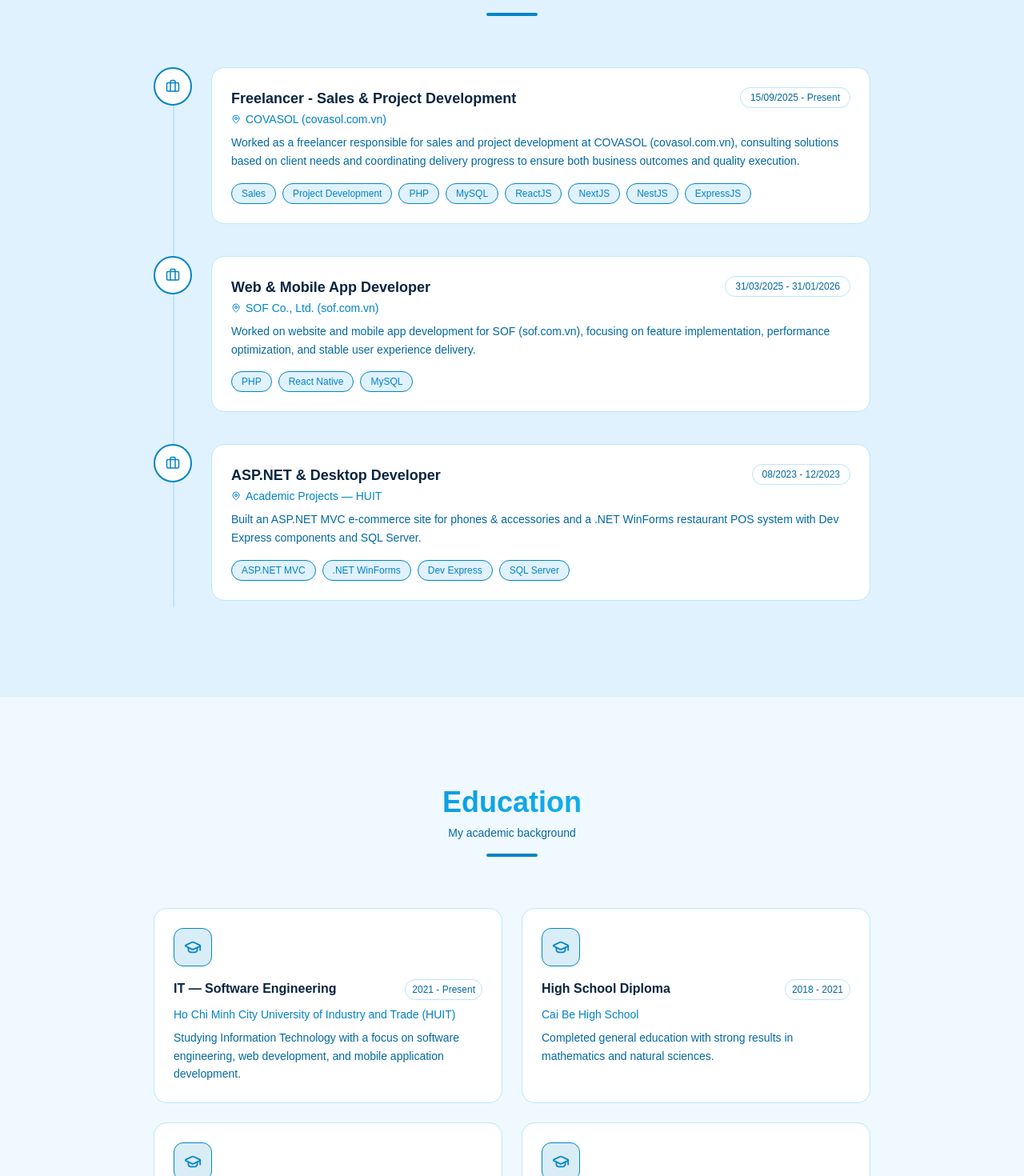
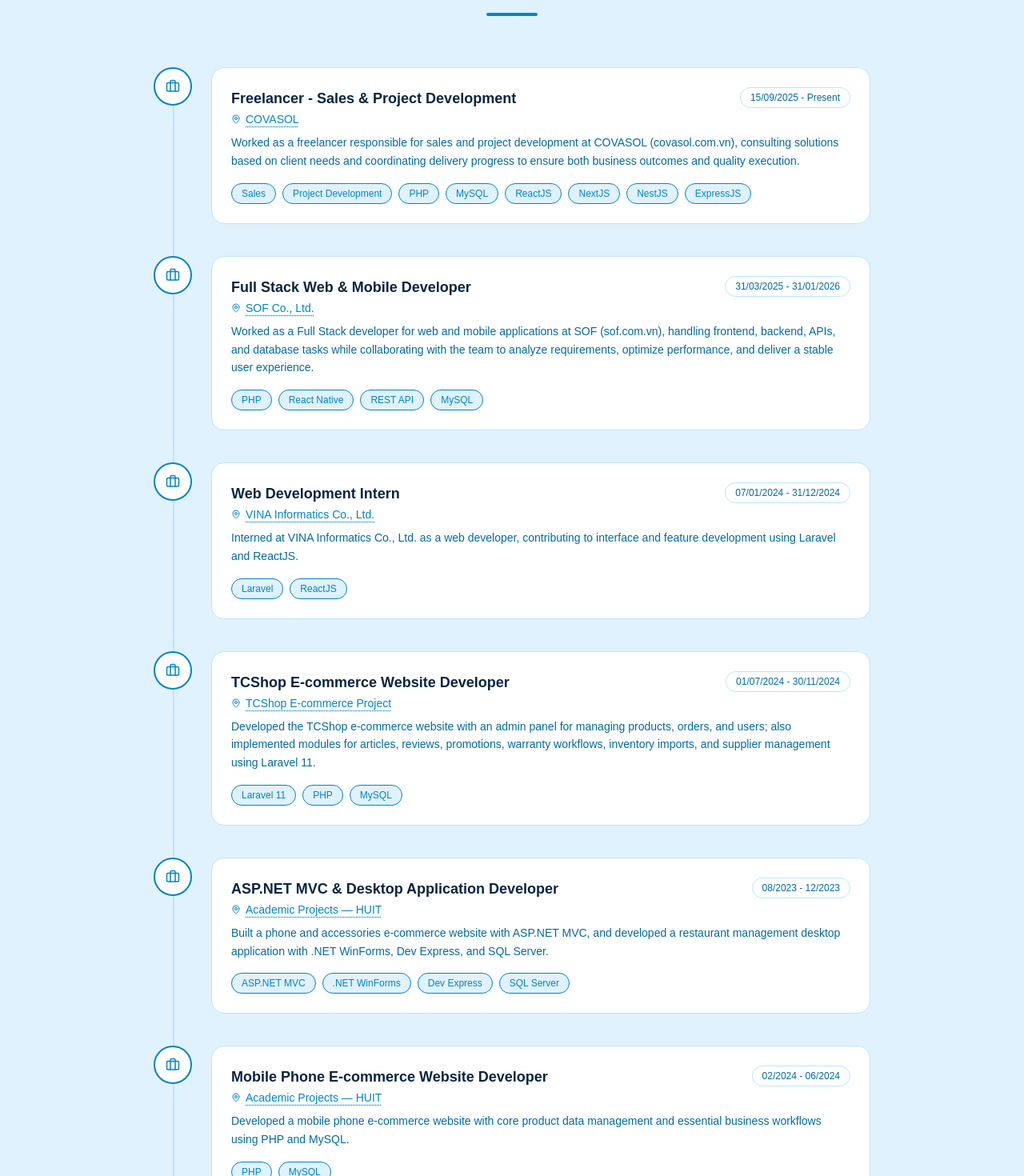
Before and after one commit to CongCaoIT/portfolio, a Next.js app: page /en in a window 1280 px wide. Shown: the part 5300-6770 px from the top of the page at 80% size. Built offline with nearby package versions, Linux system fonts and the light colour scheme.

Commit message:
Cập nhật kinh nghiệm

```diff
--- a/messages/en.json
+++ b/messages/en.json
@@ -245,7 +245,8 @@
     "items": {
       "job1": {
         "title": "Freelancer - Sales & Project Development",
-        "company": "COVASOL (covasol.com.vn)",
+        "company": "COVASOL",
+        "website": "https://covasol.com.vn/",
         "period": "15/09/2025 - Present",
         "description": "Worked as a freelancer responsible for sales and project development at COVASOL (covasol.com.vn), consulting solutions based on client needs and coordinating delivery progress to ensure both business outcomes and quality execution.",
         "technologies": [
@@ -260,18 +261,48 @@
         ]
       },
       "job2": {
-        "title": "Web & Mobile App Developer",
-        "company": "SOF Co., Ltd. (sof.com.vn)",
+        "title": "Full Stack Web & Mobile Developer",
+        "company": "SOF Co., Ltd.",
+        "website": "https://sof.com.vn/",
         "period": "31/03/2025 - 31/01/2026",
-        "description": "Worked on website and mobile app development for SOF (sof.com.vn), focusing on feature implementation, performance optimization, and stable user experience delivery.",
-        "technologies": ["PHP", "React Native", "MySQL"]
+        "description": "Worked as a Full Stack developer for web and mobile applications at SOF (sof.com.vn), handling frontend, backend, APIs, and database tasks while collaborating with the team to analyze requirements, optimize performance, and deliver a stable user experience.",
+        "technologies": ["PHP", "React Native", "REST API", "MySQL"]
       },
       "job3": {
-        "title": "ASP.NET & Desktop Developer",
+        "title": "Web Development Intern",
+        "company": "VINA Informatics Co., Ltd.",
+        "website": "https://itvina.com/",
+        "period": "07/01/2024 - 31/12/2024",
+        "description": "Interned at VINA Informatics Co., Ltd. as a web developer, contributing to interface and feature development using Laravel and ReactJS.",
+        "technologies": ["Laravel", "ReactJS"]
+      },
+      "job4": {
+        "title": "TCShop E-commerce Website Developer",
+        "company": "TCShop E-commerce Project",
+        "period": "01/07/2024 - 30/11/2024",
+        "description": "Developed the TCShop e-commerce website with an admin panel for managing products, orders, and users; also implemented modules for articles, reviews, promotions, warranty workflows, inventory imports, and supplier management using Laravel 11.",
+        "technologies": ["Laravel 11", "PHP", "MySQL"]
+      },
+      "job5": {
+        "title": "ASP.NET MVC & Desktop Application Developer",
         "company": "Academic Projects — HUIT",
         "period": "08/2023 - 12/2023",
-        "description": "Built an ASP.NET MVC e-commerce site for phones & accessories and a .NET WinForms restaurant POS system with Dev Express components and SQL Server.",
+        "description": "Built a phone and accessories e-commerce website with ASP.NET MVC, and developed a restaurant management desktop application with .NET WinForms, Dev Express, and SQL Server.",
         "technologies": ["ASP.NET MVC", ".NET WinForms", "Dev Express", "SQL Server"]
+      },
+      "job6": {
+        "title": "Mobile Phone E-commerce Website Developer",
+        "company": "Academic Projects — HUIT",
+        "period": "02/2024 - 06/2024",
+        "description": "Developed a mobile phone e-commerce website with core product data management and essential business workflows using PHP and MySQL.",
+        "technologies": ["PHP", "MySQL"]
+      },
+      "job7": {
+        "title": "Android App & Restaurant Management Software Developer",
+        "company": "Academic Projects — HUIT",
+        "period": "02/2024 - 06/2024",
+        "description": "Implemented an Android app for phone and laptop sales integrated with PHP APIs and Firebase, and built a restaurant management software solution using Java and SQL Server.",
+        "technologies": ["Android", "Java", "PHP API", "Firebase", "SQL Server"]
       }
     }
   },
--- a/messages/vi.json
+++ b/messages/vi.json
@@ -237,7 +237,8 @@
     "items": {
       "job1": {
         "title": "Freelancer - Phụ Trách Sale & Phát Triển Dự Án",
-        "company": "COVASOL (covasol.com.vn)",
+        "company": "COVASOL",
+        "website": "https://covasol.com.vn/",
         "period": "15/09/2025 - Hiện tại",
         "description": "Đảm nhiệm vai trò freelancer phụ trách mảng sale và phát triển dự án cho COVASOL (covasol.com.vn); tư vấn giải pháp theo nhu cầu khách hàng, phối hợp triển khai và theo dõi tiến độ để đảm bảo hiệu quả kinh doanh lẫn chất lượng bàn giao.",
         "technologies": [
@@ -252,18 +253,48 @@
         ]
       },
       "job2": {
-        "title": "Lập Trình Viên Phát Triển Web & Ứng Dụng Di Động",
-        "company": "Công ty TNHH SOF (sof.com.vn)",
+        "title": "Lập Trình Viên Full Stack Web & Mobile",
+        "company": "Công ty TNHH SOF",
+        "website": "https://sof.com.vn/",
         "period": "31/03/2025 - 31/01/2026",
-        "description": "Phụ trách phát triển và nâng cấp các tính năng cho website và ứng dụng di động tại Công ty TNHH SOF (sof.com.vn); phối hợp với đội ngũ để phân tích yêu cầu, triển khai giải pháp kỹ thuật, tối ưu hiệu năng hệ thống và đảm bảo trải nghiệm người dùng ổn định, xuyên suốt.",
-        "technologies": ["PHP", "React Native", "MySQL"]
+        "description": "Đảm nhiệm vai trò Full Stack trong quá trình phát triển website và ứng dụng di động tại Công ty TNHH SOF (sof.com.vn); phụ trách cả frontend, backend, API và cơ sở dữ liệu, đồng thời phối hợp với đội ngũ để phân tích yêu cầu, tối ưu hiệu năng và đảm bảo trải nghiệm người dùng ổn định.",
+        "technologies": ["PHP", "React Native", "REST API", "MySQL"]
       },
       "job3": {
         "title": "Thực Tập Sinh Lập Trình Web",
         "company": "CÔNG TY TNHH TIN HỌC VINA",
+        "website": "https://itvina.com/",
         "period": "07/01/2024 - 31/12/2024",
         "description": "Thực tập tại CÔNG TY TNHH TIN HỌC VINA với vai trò nhân viên lập trình web, tham gia phát triển giao diện và chức năng hệ thống bằng Laravel và ReactJS.",
         "technologies": ["Laravel", "ReactJS"]
+      },
+      "job4": {
+        "title": "Phát Triển Website Thương Mại Điện Tử TCShop",
+        "company": "Dự Án TMĐT TCShop",
+        "period": "01/07/2024 - 30/11/2024",
+        "description": "Phát triển website thương mại điện tử TCShop với trang quản trị hỗ trợ quản lý sản phẩm, đơn hàng và người dùng; đồng thời triển khai các module quản lý bài viết, đánh giá, khuyến mãi, bảo hành, nhập kho và nhà cung cấp bằng Laravel 11.",
+        "technologies": ["Laravel 11", "PHP", "MySQL"]
+      },
+      "job5": {
+        "title": "Lập Trình Viên ASP.NET MVC & Ứng Dụng Desktop",
+        "company": "Dự Án Học Thuật — HUIT",
+        "period": "08/2023 - 12/2023",
+        "description": "Thực hiện dự án web bán điện thoại và phụ kiện bằng ASP.NET MVC, đồng thời phát triển phần mềm quản lý quán ăn bằng .NET WinForms kết hợp Dev Express và SQL Server.",
+        "technologies": ["ASP.NET MVC", ".NET WinForms", "Dev Express", "SQL Server"]
+      },
+      "job6": {
+        "title": "Phát Triển Website Bán Điện Thoại Di Động",
+        "company": "Dự Án Học Thuật — HUIT",
+        "period": "02/2024 - 06/2024",
+        "description": "Xây dựng website bán điện thoại di động với các chức năng quản lý dữ liệu sản phẩm và nghiệp vụ cơ bản, sử dụng PHP và MySQL.",
+        "technologies": ["PHP", "MySQL"]
+      },
+      "job7": {
+        "title": "Phát Triển App Android & Phần Mềm Quản Lý Nhà Hàng",
+        "company": "Dự Án Học Thuật — HUIT",
+        "period": "02/2024 - 06/2024",
+        "description": "Thực hiện ứng dụng Android bán điện thoại và laptop tích hợp API PHP, Firebase, đồng thời xây dựng phần mềm quản lý nhà hàng bằng Java và SQL Server.",
+        "technologies": ["Android", "Java", "API PHP", "Firebase", "SQL Server"]
       }
     }
   },
--- a/src/components/sections/Experience.tsx
+++ b/src/components/sections/Experience.tsx
@@ -6,13 +6,29 @@
 import { useRef } from "react";
 import { Briefcase, MapPin } from "lucide-react";
 
-type JobKey = "job1" | "job2" | "job3";
-const jobs: { key: JobKey }[] = [{ key: "job1" }, { key: "job2" }, { key: "job3" }];
+type JobKey = "job1" | "job2" | "job3" | "job4" | "job5" | "job6" | "job7";
+const jobs: { key: JobKey }[] = [
+  { key: "job1" },
+  { key: "job2" },
+  { key: "job3" },
+  { key: "job4" },
+  { key: "job5" },
+  { key: "job6" },
+  { key: "job7" },
+];
 
 export function Experience() {
   const t = useTranslations("experience");
   const ref = useRef(null);
   const isInView = useInView(ref, { once: true, margin: "-100px" });
+  const getOptionalString = (messageKey: string): string | null => {
+    try {
+      const value = t.raw(messageKey as never);
+      return typeof value === "string" && value.trim().length > 0 ? value : null;
+    } catch {
+      return null;
+    }
+  };
 
   return (
     <section
@@ -54,6 +70,11 @@
                 transition={{ duration: 0.5, delay: i * 0.15 }}
                 className="flex gap-6"
               >
+                {(() => {
+                  const companyWebsite = getOptionalString(`items.${key}.website`);
+
+                  return (
+                    <>
                       {/* Timeline dot */}
                       <div className="relative flex-shrink-0">
                         <div
@@ -94,7 +115,18 @@
                               }}
                             >
                               <MapPin size={12} />
+                              {companyWebsite ? (
+                                <a
+                                  href={companyWebsite}
+                                  target="_blank"
+                                  rel="noopener noreferrer"
+                                  className="underline underline-offset-4 decoration-dotted hover:opacity-80 transition-opacity"
+                                >
                                   {t(`items.${key}.company` as "items.job1.company")}
+                                </a>
+                              ) : (
+                                t(`items.${key}.company` as "items.job1.company")
+                              )}
                             </div>
                           </div>
                           <span
@@ -120,7 +152,9 @@
                             `items.${key}.technologies` as "items.job1.technologies"
                           );
                           const technologies = Array.isArray(technologiesRaw)
-                      ? technologiesRaw.filter((item): item is string => typeof item === "string")
+                            ? technologiesRaw.filter(
+                                (item): item is string => typeof item === "string"
+                              )
                             : [];
 
                           if (technologies.length === 0) {
@@ -146,6 +180,9 @@
                           );
                         })()}
                       </motion.div>
+                    </>
+                  );
+                })()}
               </motion.div>
             ))}
           </div>
```
Lines whose indentation alone changed are shown as unchanged.
